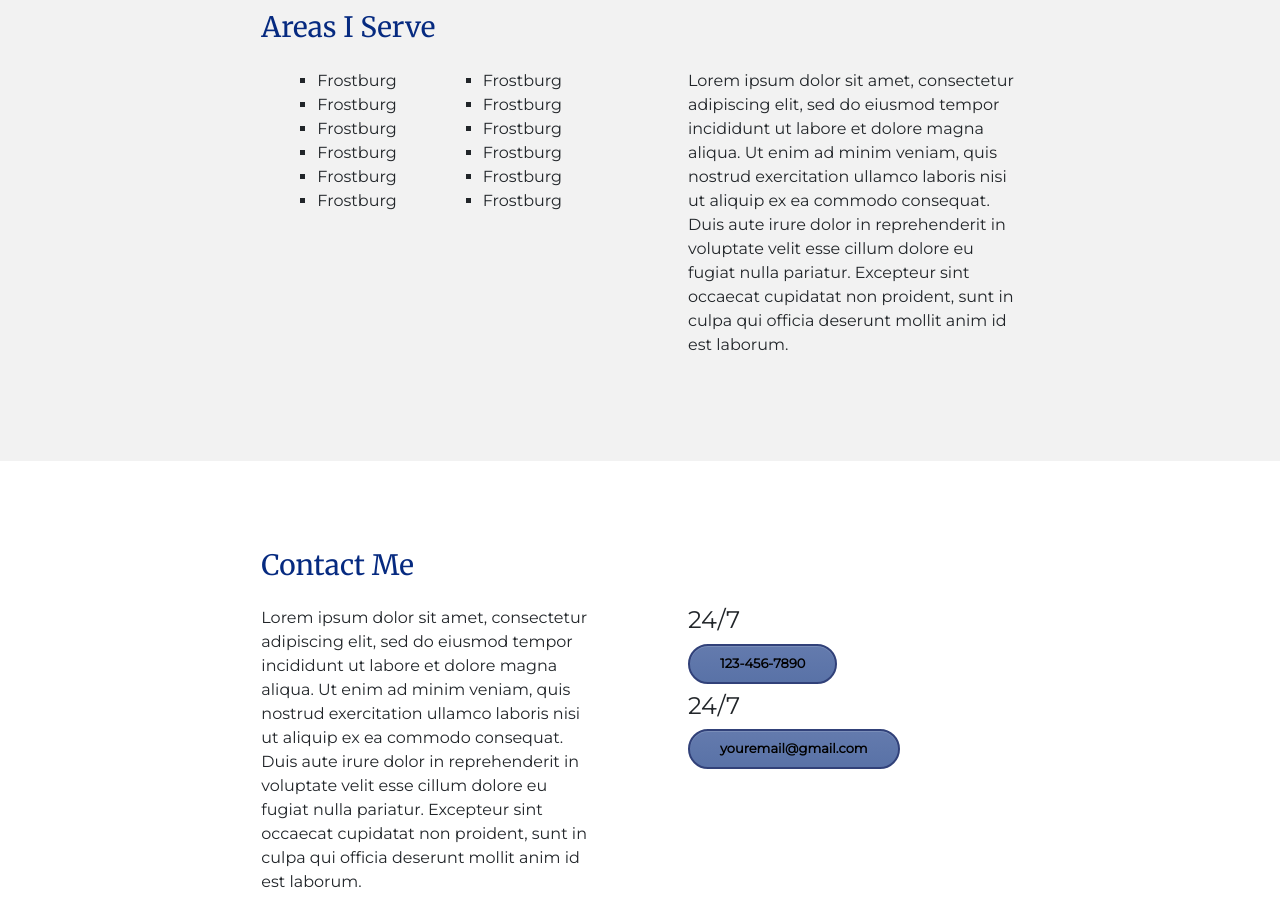
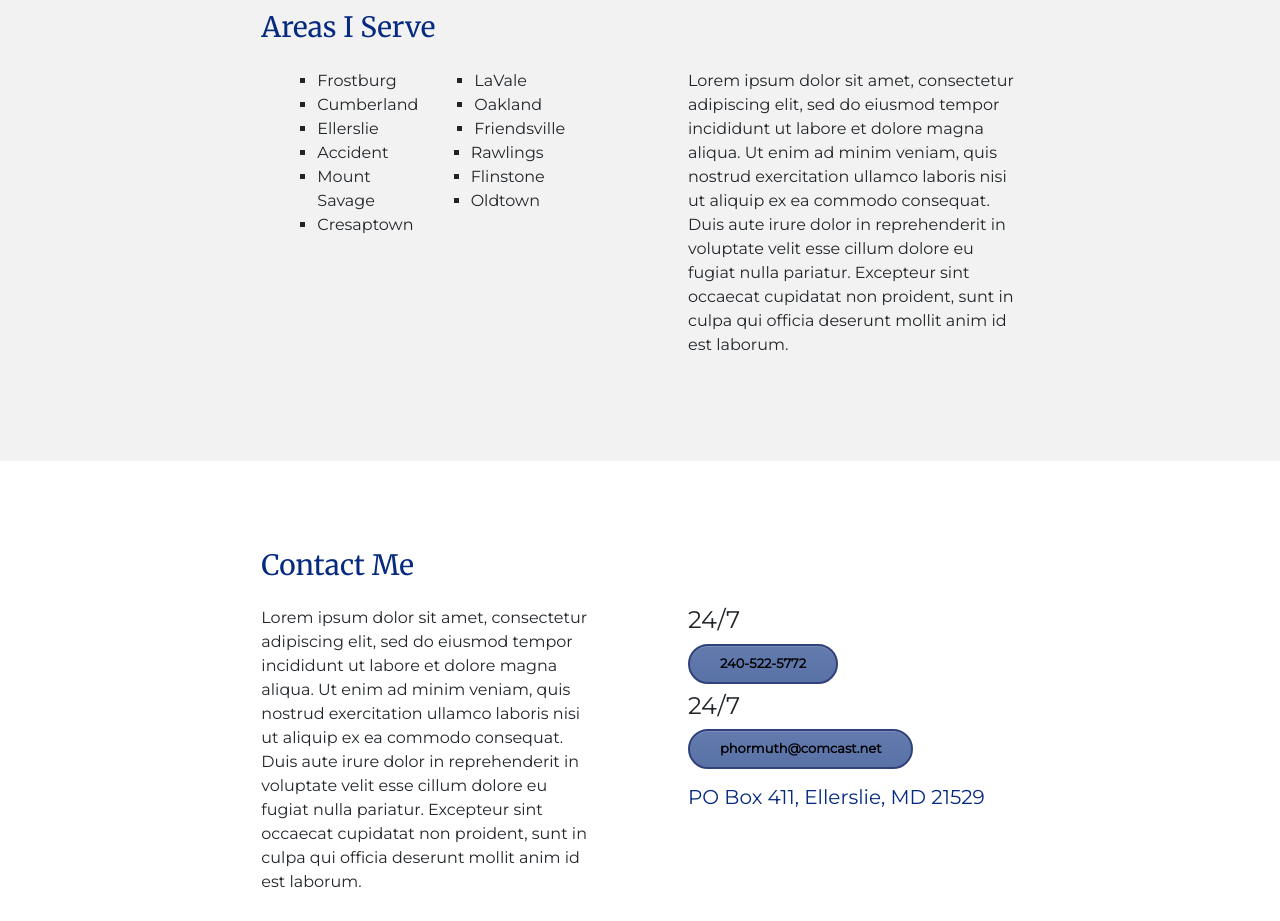
Before and after one commit to phormuth/Pauls-Home-Inspections, a plain HTML site: page index.html in a window 1280 px wide. Shown: the part 1819-2740 px from the top of the page. Drawn offline with nearby package versions, Linux system fonts and the light colour scheme.

Commit message:
Make Changes To Go Live

```diff
--- a/index.html
+++ b/index.html
@@ -47,7 +47,7 @@
     <div class="title-section">
       <img class="title-section-img" src="images/home.jpg" width="100%" alt="home">
 
-      <h1 class="title">Enter Title Here</h1>
+      <h1 class="title">PHD Home Inspections</h1>
     </div>
   </header>
   <main>
@@ -81,10 +81,10 @@
           <ul class="list-group">
             <li class="list-group-item mb-3 rounded text-center">
               <h5>Paul Hormuth</h5>
-              Certified ...
+              <img src="./images/internachi.png" style="height: 100px;">
             </li>
             <li class="list-group-item rounded text-center">
-              <h5>123-456-7890</h5>
+              <h5>240-522-5772</h5>
             </li>
           </ul>
         </div>
@@ -120,10 +120,7 @@
         <div class="col-lg-4 px-5 py-2">
           <ul class="list-group">
             <li class="list-group-item mb-3 rounded text-center">
-              <h5>Fancy Home Inspection Name</h5>
-            </li>
-            <li class="border-top list-group-item rounded text-center">
-              <h5>Another Service</h5>
+              <h5>MD Home Inspections Lic #34456</h5>
             </li>
         </div>
         <div class="col-lg-2">
@@ -155,15 +152,15 @@
                 <div class="col">
                   <ul class="areas-of-service my-0">
                     <li>Frostburg</li>
-                    <li>Frostburg</li>
-                    <li>Frostburg</li>
+                    <li>Cumberland</li>
+                    <li>Ellerslie</li>
                   </ul>
                 </div>
                 <div class="col">
                   <ul class="areas-of-service my-0">
-                    <li>Frostburg</li>
-                    <li>Frostburg</li>
-                    <li>Frostburg</li>
+                    <li>LaVale</li>
+                    <li>Oakland</li>
+                    <li>Friendsville</li>
                   </ul>
                 </div>
               </div>
@@ -172,16 +169,16 @@
               <div class="row">
                 <div class="col">
                   <ul class="areas-of-service my-0">
-                    <li>Frostburg</li>
-                    <li>Frostburg</li>
-                    <li>Frostburg</li>
+                    <li>Accident</li>
+                    <li>Mount Savage</li>
+                    <li>Cresaptown</li>
                   </ul>
                 </div>
                 <div class="col">
                   <ul class="areas-of-service my-0">
-                    <li>Frostburg</li>
-                    <li>Frostburg</li>
-                    <li>Frostburg</li>
+                    <li>Rawlings</li>
+                    <li>Flinstone</li>
+                    <li>Oldtown</li>
                   </ul>
                 </div>
               </div>
@@ -224,9 +221,13 @@
         </div>
         <div class="col-lg-4 px-5 py-2">
           <h4>24/7</h4>
-          <a class="larger-btn nav-link phone-btn rounded-pill py-2 mb-2" href="tel:123-456-7890">123-456-7890</a>
+          <a class="larger-btn nav-link phone-btn rounded-pill py-2 mb-2" href="tel:240-522-5772">240-522-5772</a>
           <h4>24/7</h4>
-          <a class="email-btn nav-link phone-btn rounded-pill py-2" href="mailto:enteremail@gmail.com">youremail@gmail.com</a>
+          <a class="email-btn nav-link phone-btn rounded-pill py-2" href="mailto:phormuth@comcast.net">phormuth@comcast.net</a>
+          <h5 class="pt-3">
+            PO Box 411,
+            Ellerslie, MD 21529
+          </h5>
         </div>
       </div>
 
@@ -241,8 +242,9 @@
   <footer>
     <div class="footer">
       <p class="mb-0 footer-text">
-        Website designed, developed, and maintained by <a class="text-info" href="">Dawson Hormuth</a> <br>
+        Website designed and developed developed by <a class="text-info" href="">Dawson Hormuth</a> <br>
         Photo by <a href="https://www.pexels.com/photo/blue-and-gray-concrete-house-with-attic-during-twilight-186077/">Binyamin Mellish</a> <br>
+        CPI Photo: <a href="https://www.nachi.org/">InterNACHI®</a> <br>
         Website Owner: <em><strong>PHD Inspections, LLC</strong></em>
       </p>
     </div>
```
Also changed, not shown: images/internachi.png (added).
